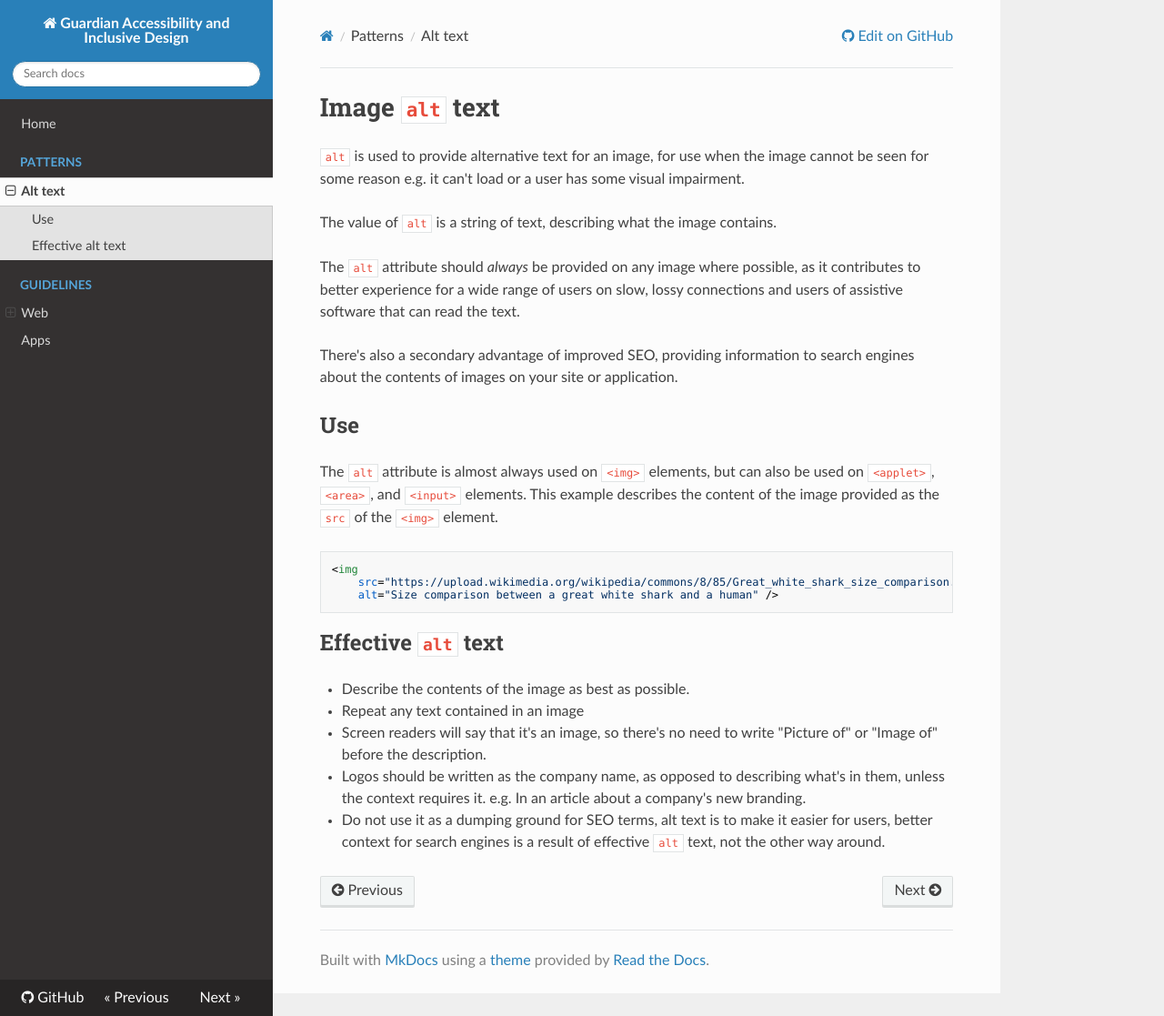
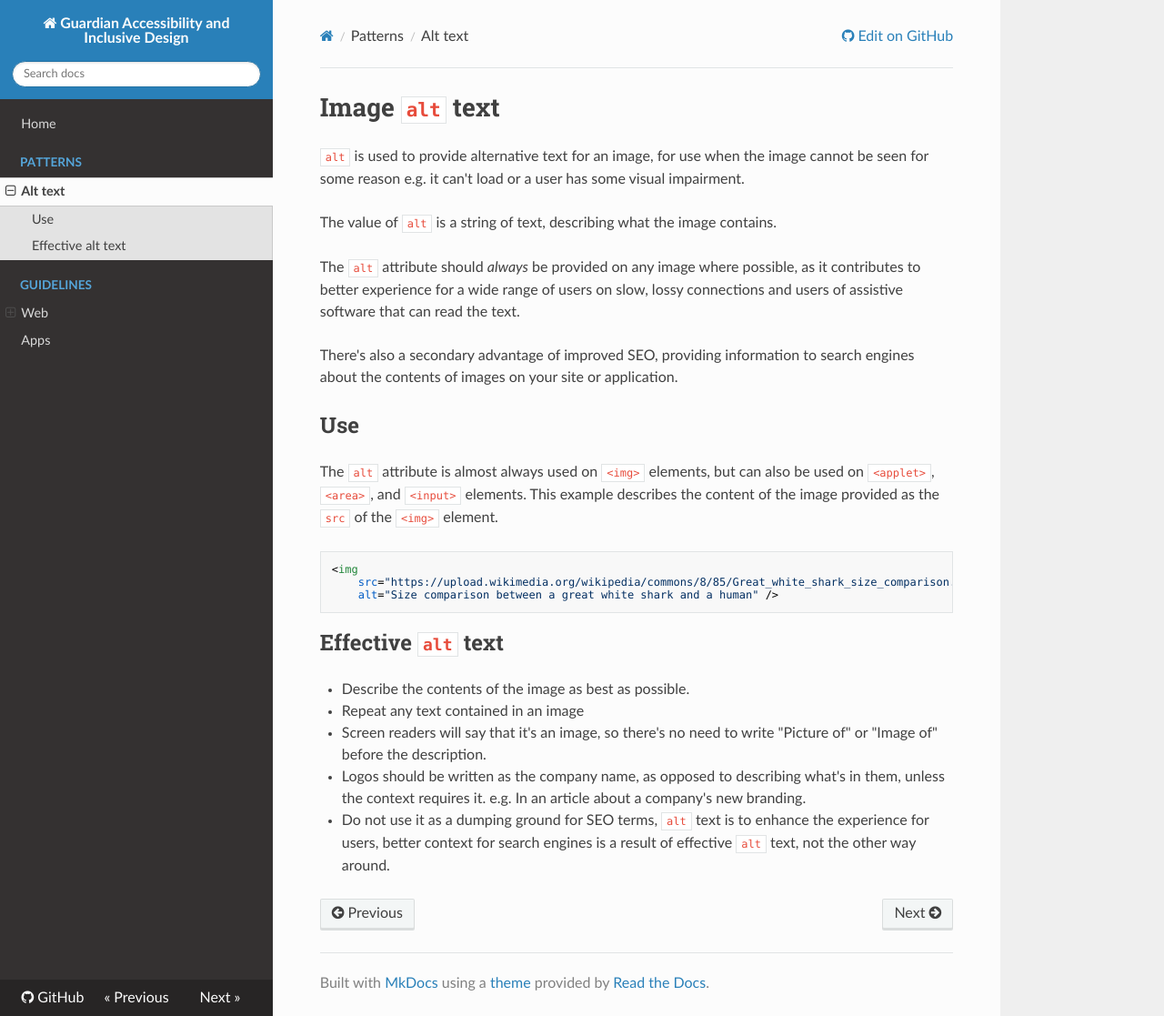
Before and after one commit to guardian/guardian-accessibility, an MkDocs documentation site: the page built from docs/patterns/alt-text.md, in a window 1280 px wide and 1117 px high. Shown: the whole window at 91% size. Built offline with MkDocs 1.6.1, drawn with Linux system fonts in a browser that asks for light colours; nearby versions of some CDN libraries; old or Windows-style settings are respelled for this version of MkDocs.

Commit message:
Update alt-text.md

```diff
--- a/docs/patterns/alt-text.md
+++ b/docs/patterns/alt-text.md
@@ -24,4 +24,4 @@ The `alt` attribute is almost always used on `<img>` elements, but can also be u
 - Repeat any text contained in an image
 - Screen readers will say that it's an image, so there's no need to write "Picture of" or "Image of" before the description.
 - Logos should be written as the company name, as opposed to describing what's in them, unless the context requires it. e.g. In an article about a company's new branding.
-- Do not use it as a dumping ground for SEO terms, alt text is to make it easier for users, better context for search engines is a result of effective `alt` text, not the other way around.
+- Do not use it as a dumping ground for SEO terms, `alt` text is to enhance the experience for users, better context for search engines is a result of effective `alt` text, not the other way around.
```
